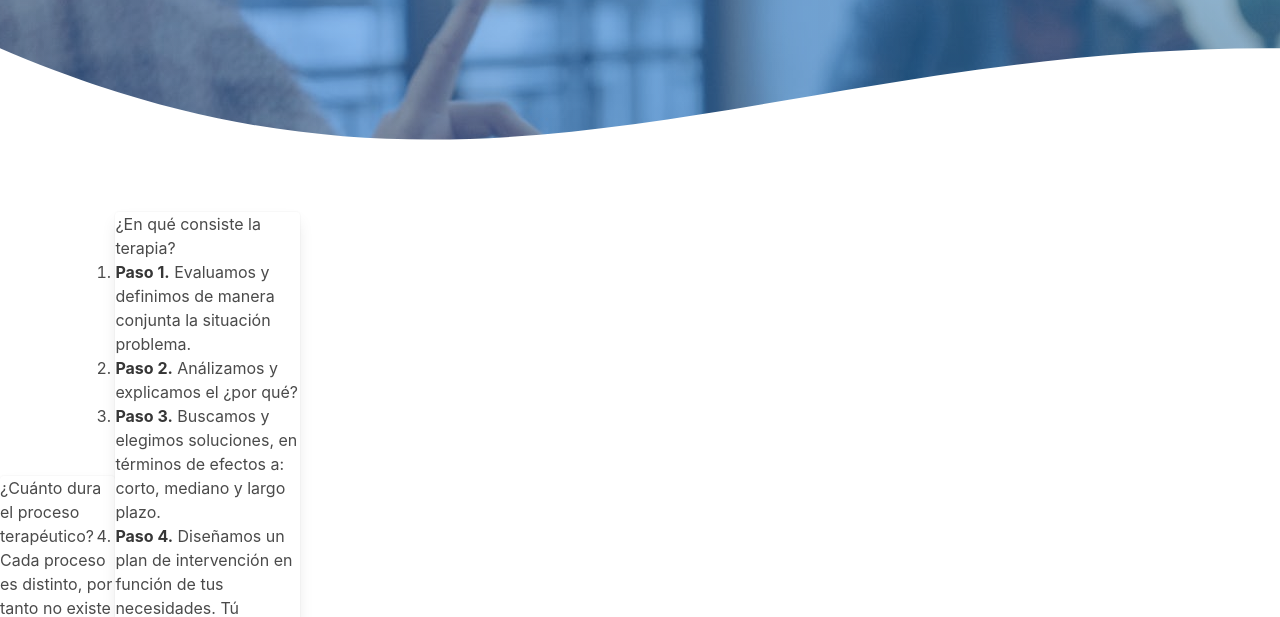
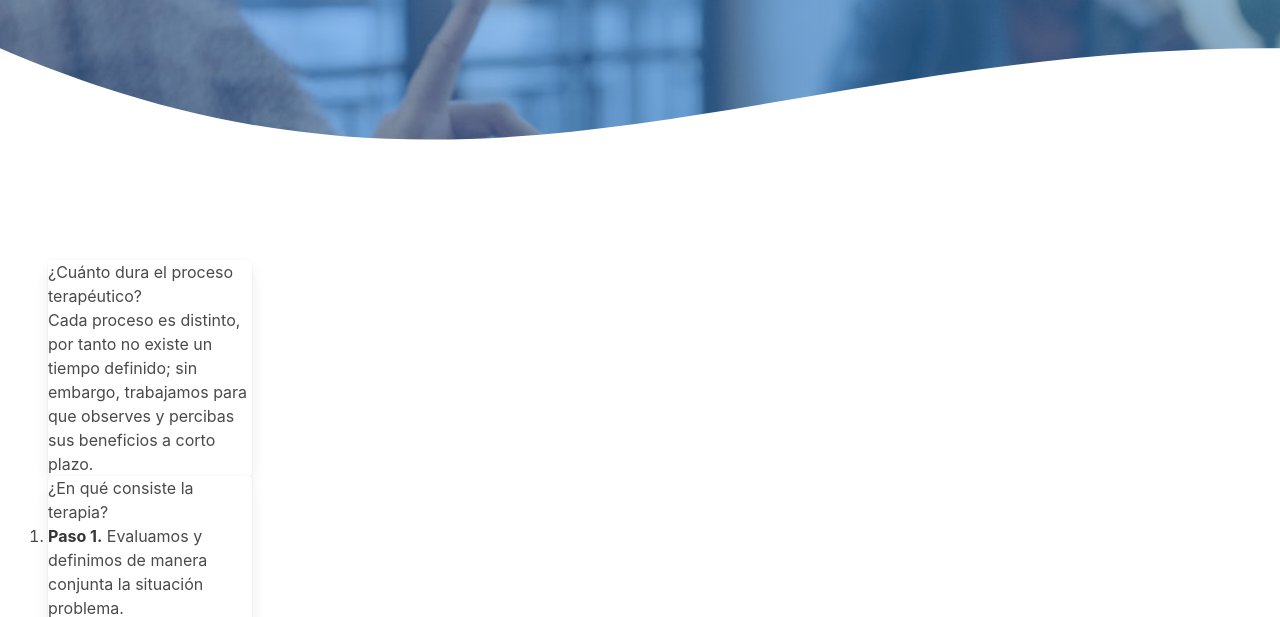
Before and after one commit to MisterDinu/pagina-alessa, a plain HTML site: page preguntas-frecuentes.html in a window 1280 px wide. Shown: the part 168-785 px from the top of the page. Drawn offline with nearby package versions, Linux system fonts and the light colour scheme; a web font is replaced by a local one.

Commit message:
some changes

```diff
--- a/css/others.css
+++ b/css/others.css
@@ -407,6 +407,7 @@ body {
   display: flex;
   max-width: 100%;
   width: 300px;
+  flex-direction: column;
   align-items: center;
   justify-content: center;
 }
--- a/preguntas-frecuentes.html
+++ b/preguntas-frecuentes.html
@@ -45,7 +45,7 @@
 
 
             <body>
-                <div class="pf-minimal is-centered">
+                <div class="pf-minimal section">
                     <div class="card">
                         <h3>¿Cuánto dura el proceso terapéutico?</h3>
                         <p>
```
